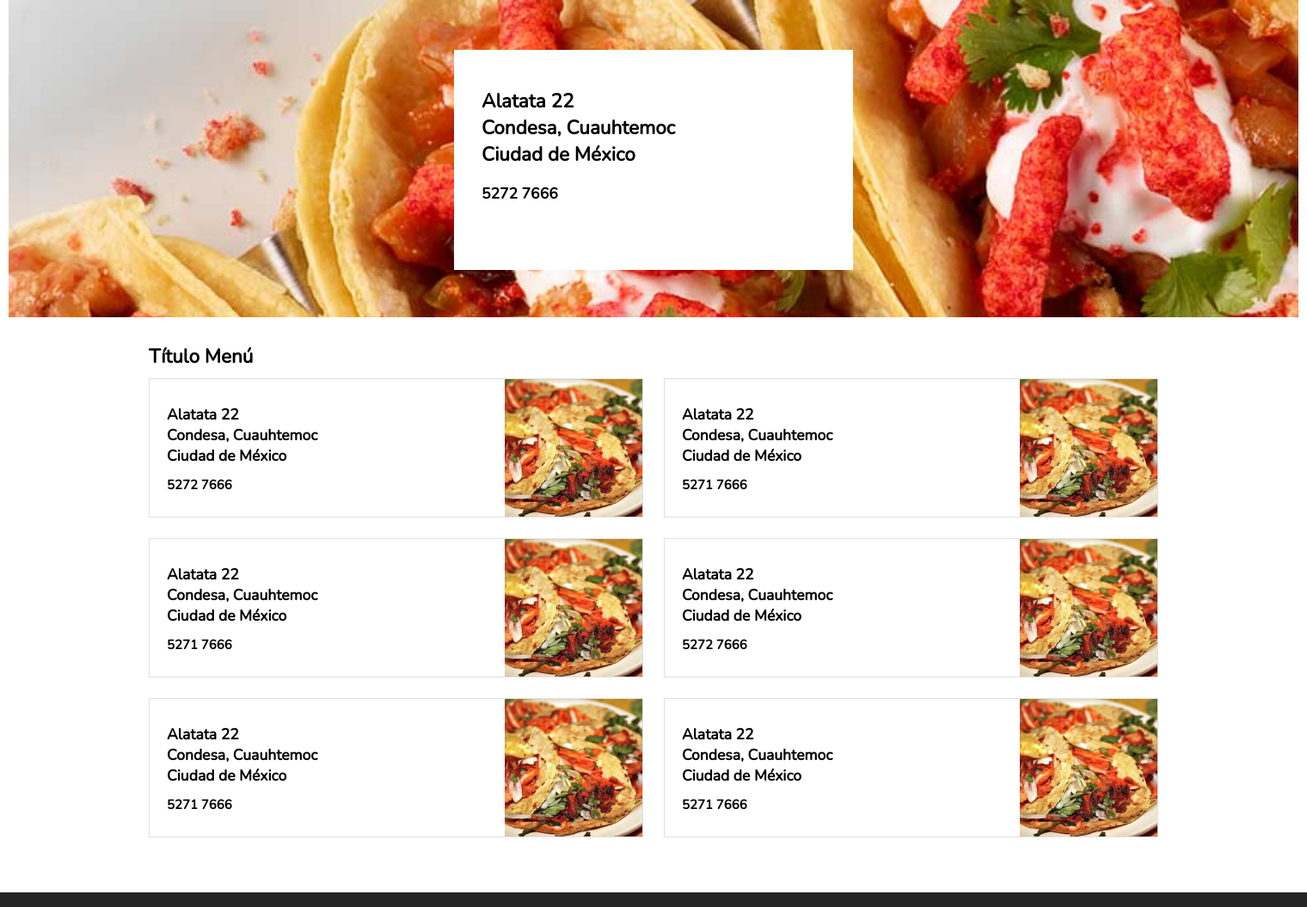
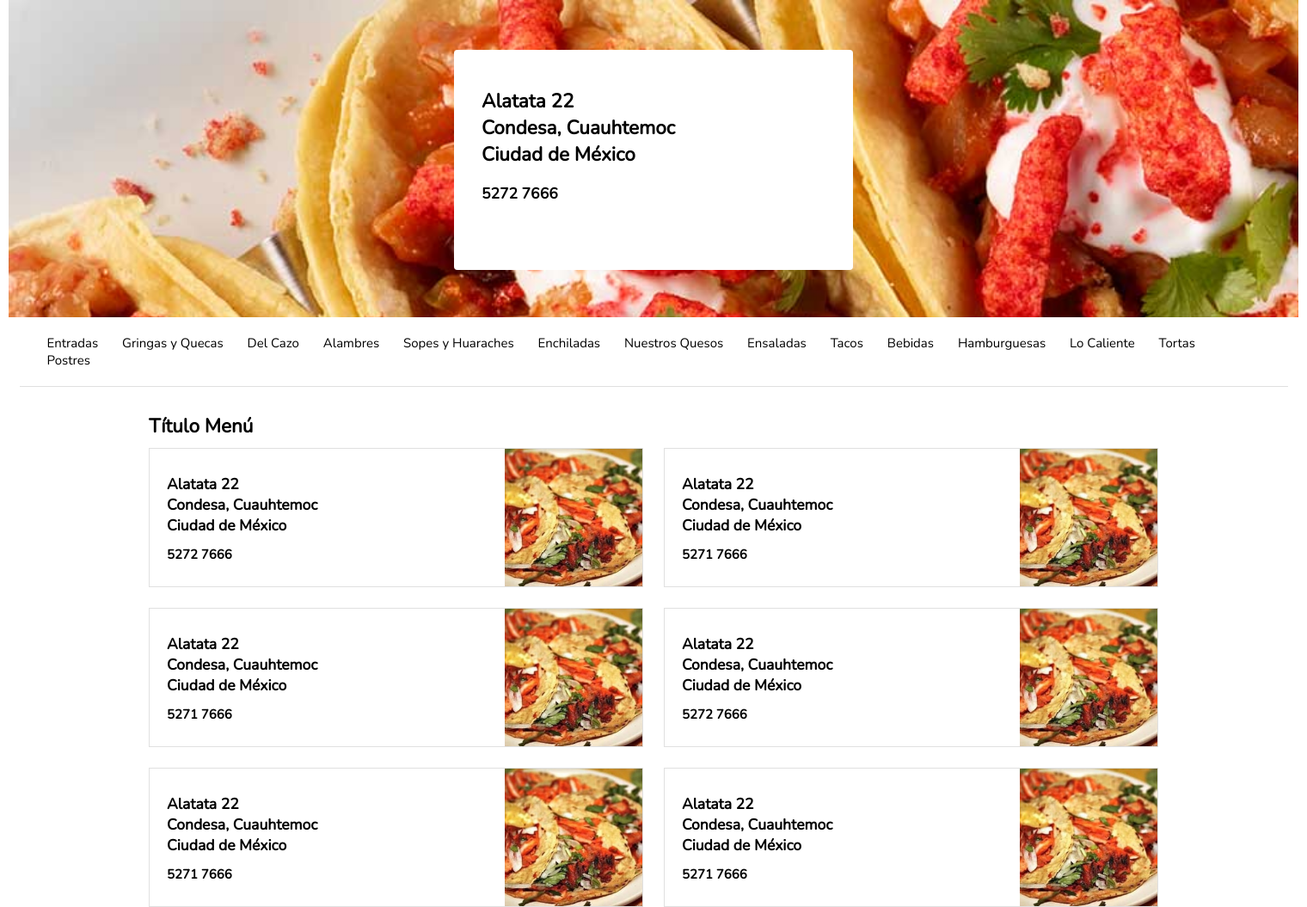
Before and after one commit to EderVs/ProyectoFinalFBD, a Django app: page /inicio/sucursal in a window 1520 px wide. Shown: the part 77-1132 px from the top of the page at 86% size. Run offline with Django 3.2, Linux system fonts and the light colour scheme.

Commit message:
Agregando nav de menu en sucursal

```diff
--- a/Tacoste/inicio/static/inicio/css/sucursal.css
+++ b/Tacoste/inicio/static/inicio/css/sucursal.css
@@ -1,3 +1,10 @@
+nav {
+    border-bottom: 1px solid #E0E0E0;
+    display: block;
+    margin: 0 auto;
+    padding: 20px;
+    width: 1435px;
+}
 
 #menu {
     margin: 30px auto;
@@ -20,9 +27,13 @@
 
 .imagen-grande-caja {
     background-color: white;
+    border-radius: 4px;
     display: block;
     height: 192px;
     margin: 0 auto;
     padding: 32px;
     width: 400px;
 }
+
+.menu-nav {
+    margin: auto 12px;
--- a/Tacoste/inicio/templates/inicio/sucursal.html
+++ b/Tacoste/inicio/templates/inicio/sucursal.html
@@ -44,6 +44,50 @@
             </div>
         </div>
         <div id="contenido">
+            <nav>
+                <span class="menu-nav">
+                    Entradas
+                </span>
+                <span class="menu-nav">
+                    Gringas y Quecas
+                </span>
+                <span class="menu-nav">
+                    Del Cazo
+                </span>
+                <span class="menu-nav">
+                    Alambres
+                </span>
+                <span class="menu-nav">
+                    Sopes y Huaraches
+                </span>
+                <span class="menu-nav">
+                    Enchiladas
+                </span>
+                <span class="menu-nav">
+                    Nuestros Quesos
+                </span>
+                <span class="menu-nav">
+                    Ensaladas
+                </span>
+                <span class="menu-nav">
+                    Tacos
+                </span>
+                <span class="menu-nav">
+                    Bebidas
+                </span>
+                <span class="menu-nav">
+                    Hamburguesas
+                </span>
+                <span class="menu-nav">
+                    Lo Caliente
+                </span>
+                <span class="menu-nav">
+                    Tortas
+                </span>
+                <span class="menu-nav">
+                    Postres
+                </span>
+            </nav>
             <div id="menu">
                 <h2 id="menu-titulo">Título Menú</h2>
                 <div>
```
